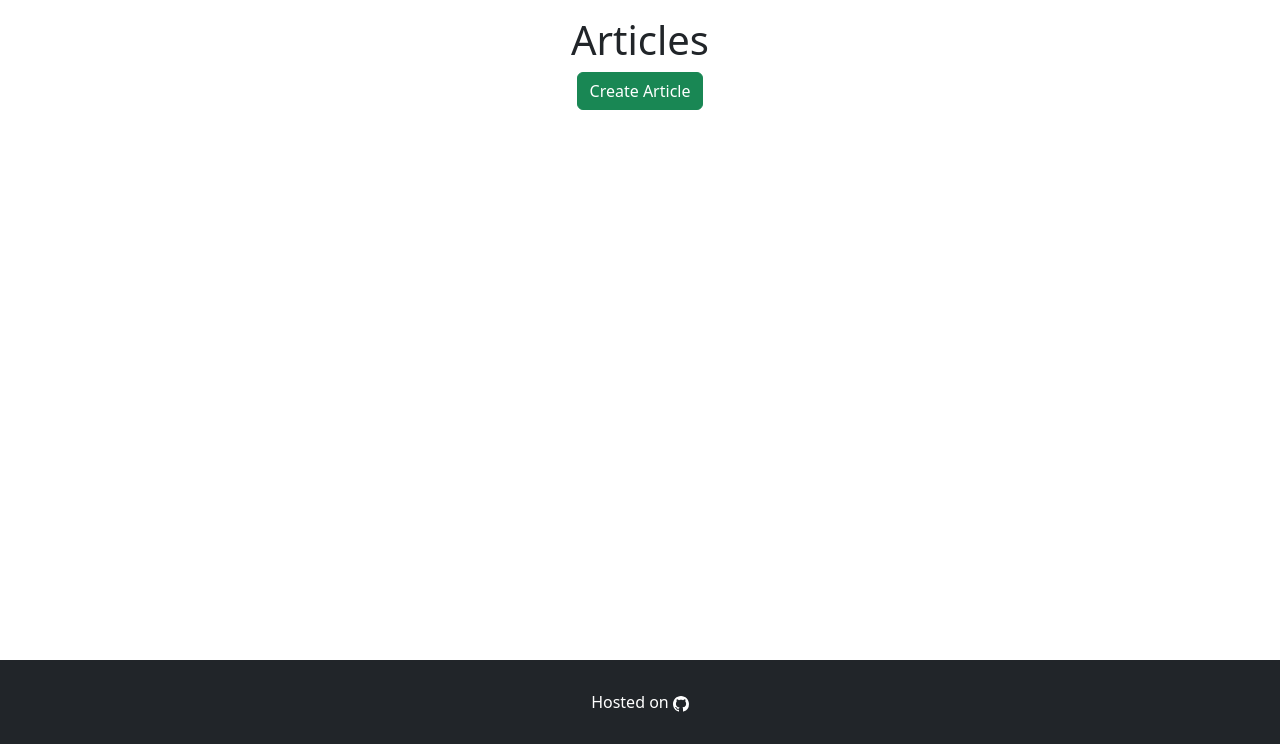
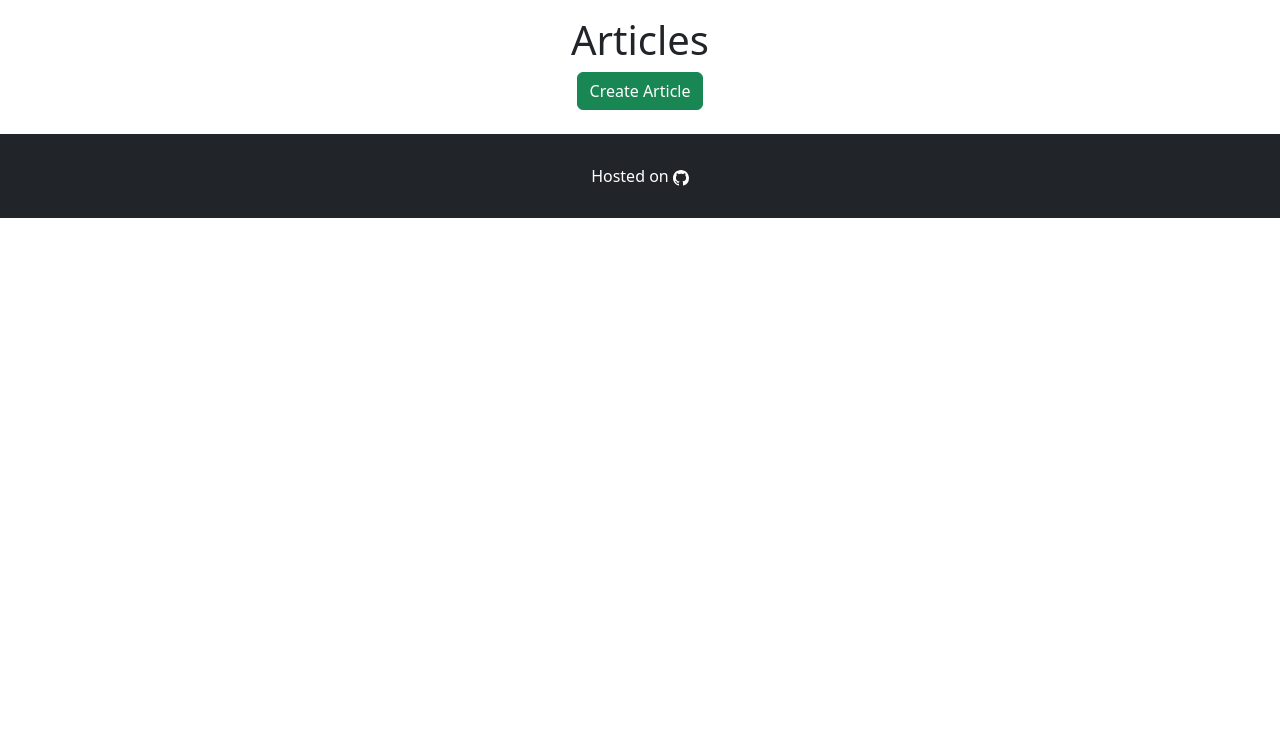
Before and after one commit to Pratheeth-Adiga/rekt, a Flask app: page / in a window 1280 px wide. Shown: the part 56-800 px from the top of the page. Run offline with Flask 2, Linux system fonts and the light colour scheme; data that the repository does not hold is empty.

Commit message:
Fixed footer

```diff
--- a/templates/article.html
+++ b/templates/article.html
@@ -44,7 +44,7 @@
 
         <!-- Footer -->
         <footer
-            class="footer fixed-bottom bg-dark"
+            class="footer bg-dark"
             id="Footer"
             style="padding: 30px"
         >
--- a/templates/create_article.html
+++ b/templates/create_article.html
@@ -66,7 +66,7 @@
 
         <!-- Footer -->
         <footer
-            class="footer fixed-bottom bg-dark"
+            class="footer bg-dark"
             id="Footer"
             style="padding: 30px"
         >
--- a/templates/empty.html
+++ b/templates/empty.html
@@ -41,7 +41,7 @@
 
         <!-- Footer -->
         <footer
-            class="footer fixed-bottom bg-dark"
+            class="footer bg-dark"
             id="Footer"
             style="padding: 30px"
         >
--- a/templates/index.html
+++ b/templates/index.html
@@ -58,7 +58,7 @@
 
         <!-- Footer -->
         <footer
-            class="footer fixed-bottom bg-dark"
+            class="footer bg-dark"
             id="Footer"
             style="padding: 30px"
         >
--- a/templates/something_went_wrong.html
+++ b/templates/something_went_wrong.html
@@ -41,7 +41,7 @@
 
         <!-- Footer -->
         <footer
-            class="footer fixed-bottom bg-dark"
+            class="footer bg-dark"
             id="Footer"
             style="padding: 30px"
         >
```
